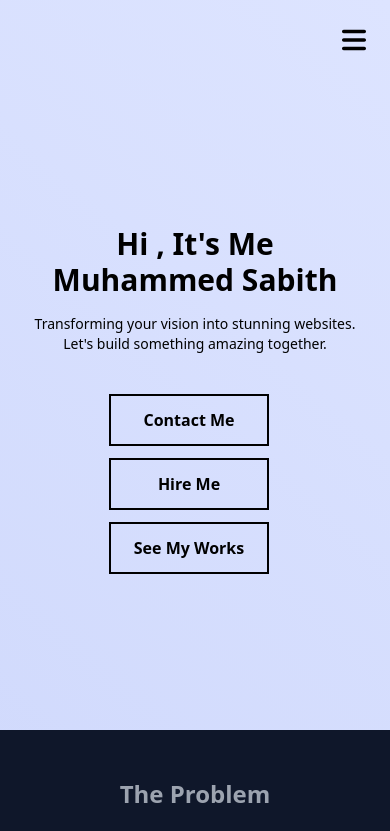
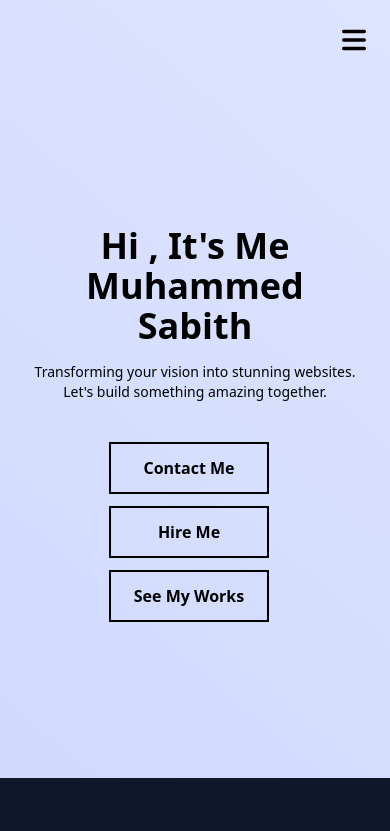
Before and after one commit to NotoriousBusinessMan/muhammed-sabith, a Next.js app: page / in a window 390 px wide. Shown: the top 831 px of the page. Built offline with nearby package versions, Linux system fonts and the light colour scheme.

Commit message:
font size in hero text headline

```diff
--- a/components/screens/Hero.tsx
+++ b/components/screens/Hero.tsx
@@ -4,7 +4,7 @@ import LinkButton from "../includes/LinkButton";
 const Hero = () => {
   return (
     <section className="heroSection px-8 py-36 w-full flex flex-col items-center justify-center">
-      <h1 className="font-semibold text-center md:text-6xl mb-4 text-3xl">
+      <h1 className="font-semibold text-center sm:text-6xl mb-4 text-4xl">
         Hi <i className="not-italic hidden lg:inline-block">👋</i>, It&apos;s Me
         <br />
         <b>Muhammed Sabith</b>
```
